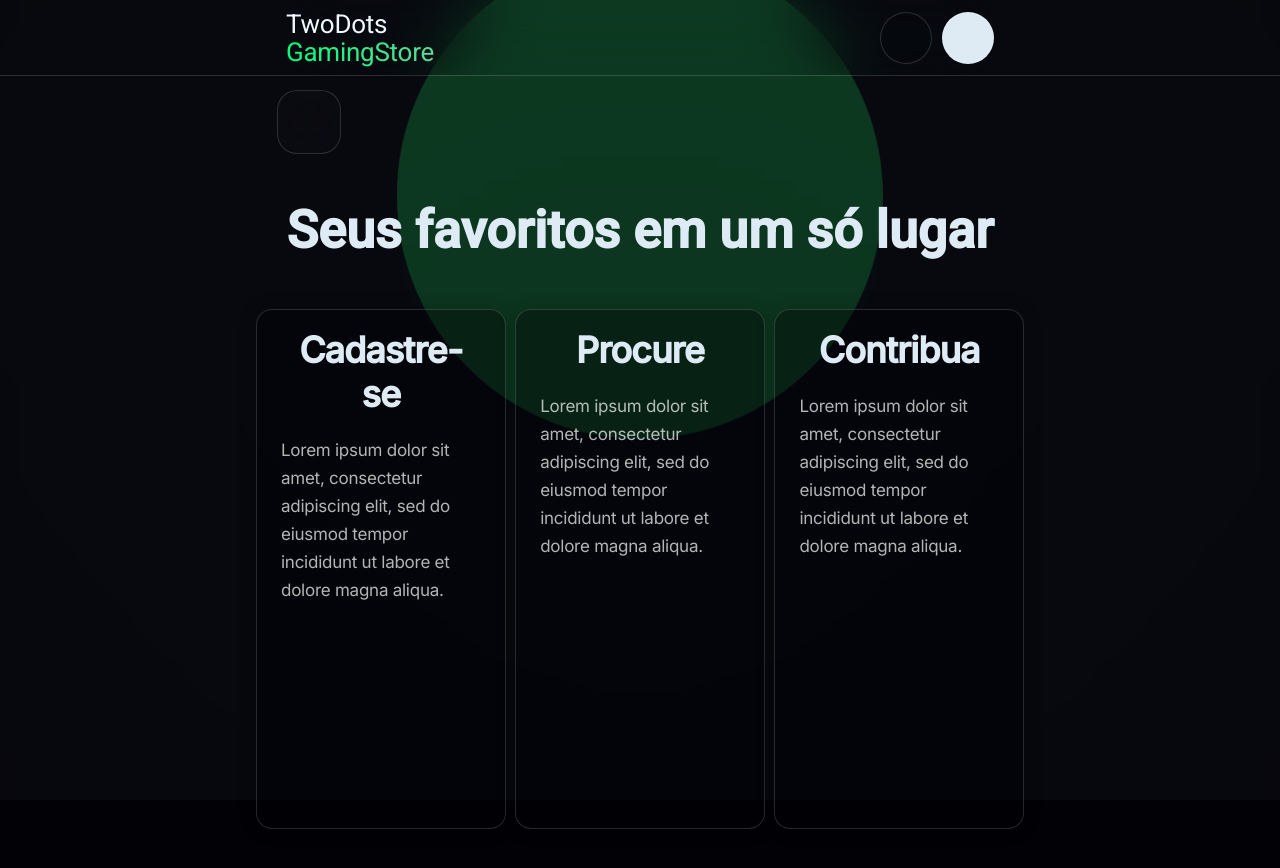
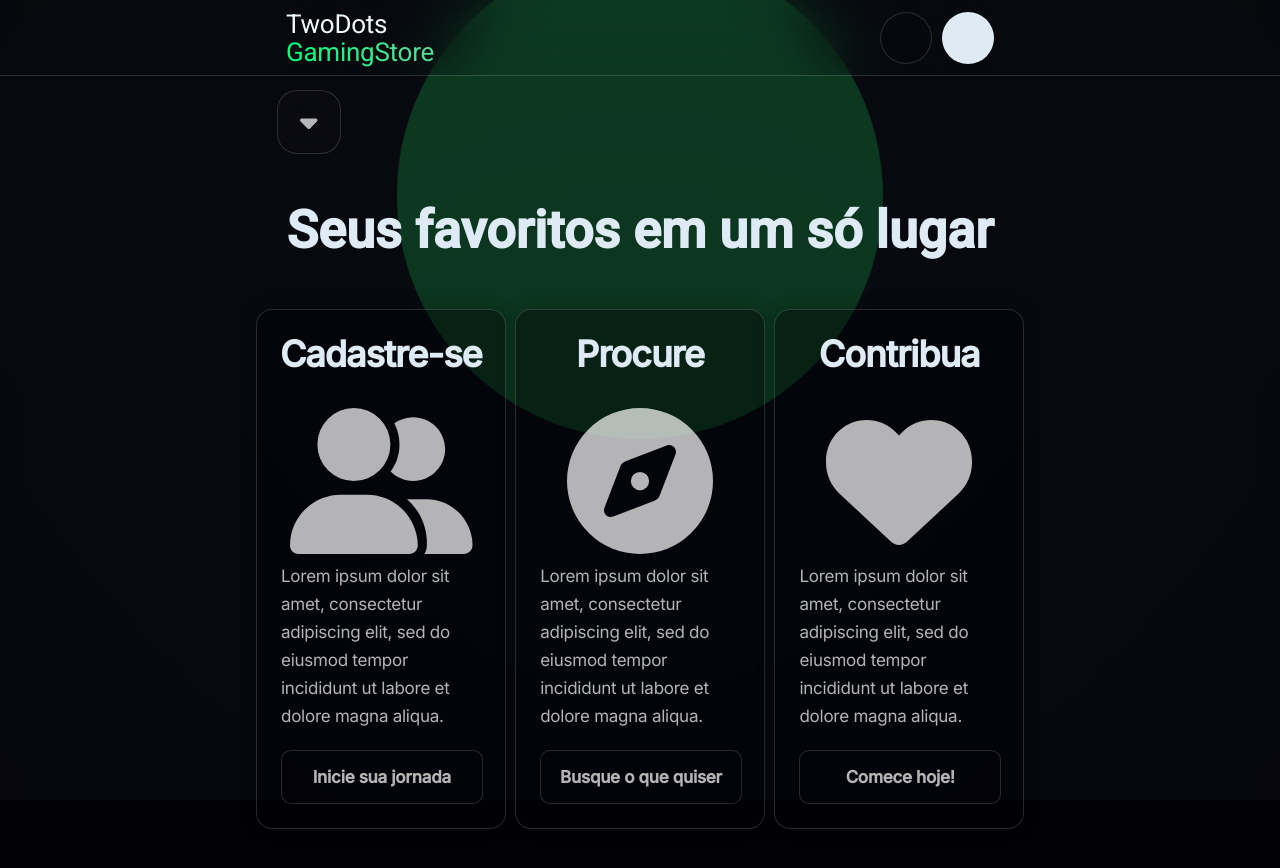
Before and after one commit to delucca27/trabalho-final, a React (Create React App) app: page / in a window 1280 px wide. Shown: the top 868 px of the page. Built offline with nearby package versions, Linux system fonts and the light colour scheme; a web font is replaced by a local one.

Commit message:
Mais animações, estilização, conteúdo do site e alguns updates

```diff
--- a/package.json
+++ b/package.json
@@ -3,6 +3,9 @@
   "version": "0.1.0",
   "private": true,
   "dependencies": {
+    "@fortawesome/fontawesome-svg-core": "^6.2.1",
+    "@fortawesome/free-solid-svg-icons": "^6.2.1",
+    "@fortawesome/react-fontawesome": "^0.2.0",
     "@testing-library/jest-dom": "^5.16.5",
     "@testing-library/react": "^13.4.0",
     "@testing-library/user-event": "^13.5.0",
--- a/src/components/Menu.component.jsx
+++ b/src/components/Menu.component.jsx
@@ -1,11 +1,18 @@
 import React from "react"
 import { Link } from "react-router-dom"
+
+import { FontAwesomeIcon } from '@fortawesome/react-fontawesome'
+import { faCaretDown } from '@fortawesome/free-solid-svg-icons'
+
+const menuIcon = <FontAwesomeIcon icon={faCaretDown} />
 
 export default function Menu() {
    return (
       <>
       <button className="menu">
-         <div className="menu-icon"></div>
+         <div className="menu-icon">
+            { menuIcon }
+         </div>
          <div className="menu-content">
             <h4>Menu</h4>
             <div className="small-bar"></div>
--- a/src/pages/Home.page.jsx
+++ b/src/pages/Home.page.jsx
@@ -1,4 +1,12 @@
 import React, { useState } from 'react'
+import { Link } from 'react-router-dom'
+
+import { FontAwesomeIcon } from '@fortawesome/react-fontawesome'
+import { faCompass, faUserGroup, faHeart, faComment } from '@fortawesome/free-solid-svg-icons'
+
+const heartIcon = <FontAwesomeIcon icon={faHeart} />
+const userGroupIcon = <FontAwesomeIcon icon={faUserGroup} />
+const compassIcon = <FontAwesomeIcon icon={faCompass} />
 
 export default function Homepage() {
   return (
@@ -18,28 +26,56 @@ export default function Homepage() {
                <div className="link-card card-anim-1">
                   <center>
                   <h2>Cadastre-se</h2>
+                  <span className="card-icon">
+                     { userGroupIcon }
+                  </span>
                   </center>
+
+                  <div className="card-content">
                      <p>
                      Lorem ipsum dolor sit amet, consectetur adipiscing elit, sed do eiusmod tempor incididunt ut labore et dolore magna aliqua.
                      </p>
+
+                     <Link to="/">
+                     <button className='cta-card'>Inicie sua jornada</button>
+                     </Link>
+                  </div>
                </div>
 
                <div className="link-card card-anim-2">
                   <center>
                   <h2>Procure</h2>
+                  <span className="card-icon">
+                     { compassIcon }
+                  </span>
                   </center>
+                  <div className="card-content">
                      <p>
                      Lorem ipsum dolor sit amet, consectetur adipiscing elit, sed do eiusmod tempor incididunt ut labore et dolore magna aliqua.
                      </p>
+
+                     <Link to="/">
+                     <button className='cta-card'>Busque o que quiser</button>
+                     </Link>
+                  </div>
                </div>
 
                <div className="link-card card-anim-3">
                   <center>
                   <h2>Contribua</h2>
+                  <span className="card-icon">
+                     { heartIcon }
+                  </span>
                   </center>
+                  <div className="card-content">
                      <p>
                      Lorem ipsum dolor sit amet, consectetur adipiscing elit, sed do eiusmod tempor incididunt ut labore et dolore magna aliqua.
                      </p>
+
+                     <Link to="/new">
+                     <button className='cta-card'>Comece hoje!</button>
+                     </Link>
+                  </div>
                </div>
             </div>
 
--- a/src/style/app.css
+++ b/src/style/app.css
@@ -138,10 +138,6 @@ html {
 }
 
 .navbar .search-container {
-  opacity: 0;
-  margin-top: 0;
-  -webkit-animation-name: controls-anim-search;
-          animation-name: controls-anim-search;
   -webkit-animation-duration: 0.5s;
           animation-duration: 0.5s;
   -webkit-animation-fill-mode: forwards;
@@ -149,10 +145,6 @@ html {
 }
 
 .navbar .login-btn {
-  opacity: 0;
-  margin-top: 0;
-  -webkit-animation-name: controls-anim-button;
-          animation-name: controls-anim-button;
   -webkit-animation-duration: 0.5s;
           animation-duration: 0.5s;
   -webkit-animation-fill-mode: forwards;
@@ -186,50 +178,6 @@ html {
   text-align: center;
 }
 
-@-webkit-keyframes controls-anim-search {
-  0% {
-    opacity: 0%;
-    margin-top: 15px;
-  }
-  100% {
-    opacity: 100%;
-    margin-top: 0px;
-  }
-}
-
-@keyframes controls-anim-search {
-  0% {
-    opacity: 0%;
-    margin-top: 15px;
-  }
-  100% {
-    opacity: 100%;
-    margin-top: 0px;
-  }
-}
-
-@-webkit-keyframes controls-anim-button {
-  0% {
-    opacity: 0%;
-    margin-top: 15px;
-  }
-  100% {
-    opacity: 100%;
-    margin-top: 0px;
-  }
-}
-
-@keyframes controls-anim-button {
-  0% {
-    opacity: 0%;
-    margin-top: 15px;
-  }
-  100% {
-    opacity: 100%;
-    margin-top: 0px;
-  }
-}
-
 .cards-container {
   display: -webkit-box;
   display: -ms-flexbox;
@@ -247,14 +195,38 @@ html {
 .link-card {
   width: 32.5%;
   height: 520px;
-  padding: 18px;
-  padding-left: 24px;
-  padding-right: 24px;
   border-radius: 16px;
   background-color: rgba(0, 1, 8, 0.35);
   border: 0.5px solid rgba(255, 255, 255, 0.15);
   -webkit-box-shadow: 0px 0px 18px #00000037;
           box-shadow: 0px 0px 18px #00000037;
+  position: relative;
+}
+
+.link-card h2 {
+  margin-top: 22px;
+  margin-bottom: 32px;
+}
+
+.link-card > .card-content {
+  position: absolute;
+  bottom: 0;
+  margin: 24px;
+}
+
+.link-card > .card-content button.cta-card {
+  border: 0.5px solid rgba(255, 255, 255, 0.15);
+  background-color: rgba(0, 1, 8, 0.35);
+  width: 100%;
+  height: 52px;
+  border-radius: 10px;
+  margin-top: 20px;
+  text-align: center;
+  font-weight: 700;
+}
+
+span.card-icon {
+  font-size: 146px;
 }
 
 .card-anim-1 {
@@ -377,6 +349,16 @@ button.menu {
   border: 0.5px solid rgba(255, 255, 255, 0.15);
   width: 62px;
   height: 62px;
+  display: -webkit-box;
+  display: -ms-flexbox;
+  display: flex;
+  -webkit-box-align: center;
+      -ms-flex-align: center;
+          align-items: center;
+  -webkit-box-pack: center;
+      -ms-flex-pack: center;
+          justify-content: center;
+  font-size: 28px;
   border-radius: 20px;
   background-color: #22212421;
   -webkit-backdrop-filter: blur(30px);
@@ -418,6 +400,10 @@ button.menu:hover .menu-content {
   display: -webkit-box;
   display: -ms-flexbox;
   display: flex;
+}
+
+button.menu:hover .menu-icon {
+  display: none;
 }
 
 span.menu-link {
--- a/src/style/components/_cards.scss
+++ b/src/style/components/_cards.scss
@@ -11,17 +11,47 @@
 {
    width: 32.5%;
    height: 520px;
-
-   padding: 18px;
-   padding-left: 24px;
-   padding-right: 24px;
    border-radius: 16px;
 
    background-color: rgba(0, 1, 8, 0.35);
    border: 0.5px solid rgba(255, 255, 255, 0.15);
    box-shadow: 0px 0px 18px #00000037;
+
+   position: relative;
+
+   h2 {
+      margin-top: 22px;
+      margin-bottom: 32px;
+   }
 }
 
+.link-card > .card-content {
+   position: absolute;
+   bottom: 0;
+
+   margin: 24px;
+
+   button.cta-card
+   {
+      border: 0.5px solid rgba(255, 255, 255, 0.15);
+
+      background-color: rgba(0, 1, 8, 0.35);
+
+      width: 100%;
+      height: 52px;
+      border-radius: 10px;
+      margin-top: 20px;
+
+      text-align: center;
+
+      font-weight: 700;
+   }
+}
+
+span.card-icon
+{
+   font-size: 146px;
+}
 
 // ANIMATION
 .card-anim-1
--- a/src/style/components/_menu.scss
+++ b/src/style/components/_menu.scss
@@ -18,6 +18,12 @@ button.menu
    border: 0.5px solid rgba(255, 255, 255, 0.15);
    width: 62px;
    height: 62px;
+
+   display: flex;
+   align-items: center;
+   justify-content: center;
+
+   font-size: 28px;
 
    border-radius: 20px;
    // margin-left: 10px;
@@ -55,6 +61,10 @@ button.menu:hover
    {
       display: flex;
    }
+   .menu-icon
+   {
+      display: none;
+   }
 }
 
 span.menu-link
--- a/src/style/components/_register.scss
+++ b/src/style/components/_register.scss
@@ -50,3 +50,9 @@
    }
 
 }
+
+// @keyframes register-container-anim
+// {
+//    0% { opacity: 0%; margin-top: 32px; }
+//    100% { opacity: 100%; }
+// }
```
Also changed, not shown: src/style/components/_navbar.scss (+0 -20 lines), 2 other files (tests, documents, lock files or other folders). Lines whose indentation alone changed are shown as unchanged.
